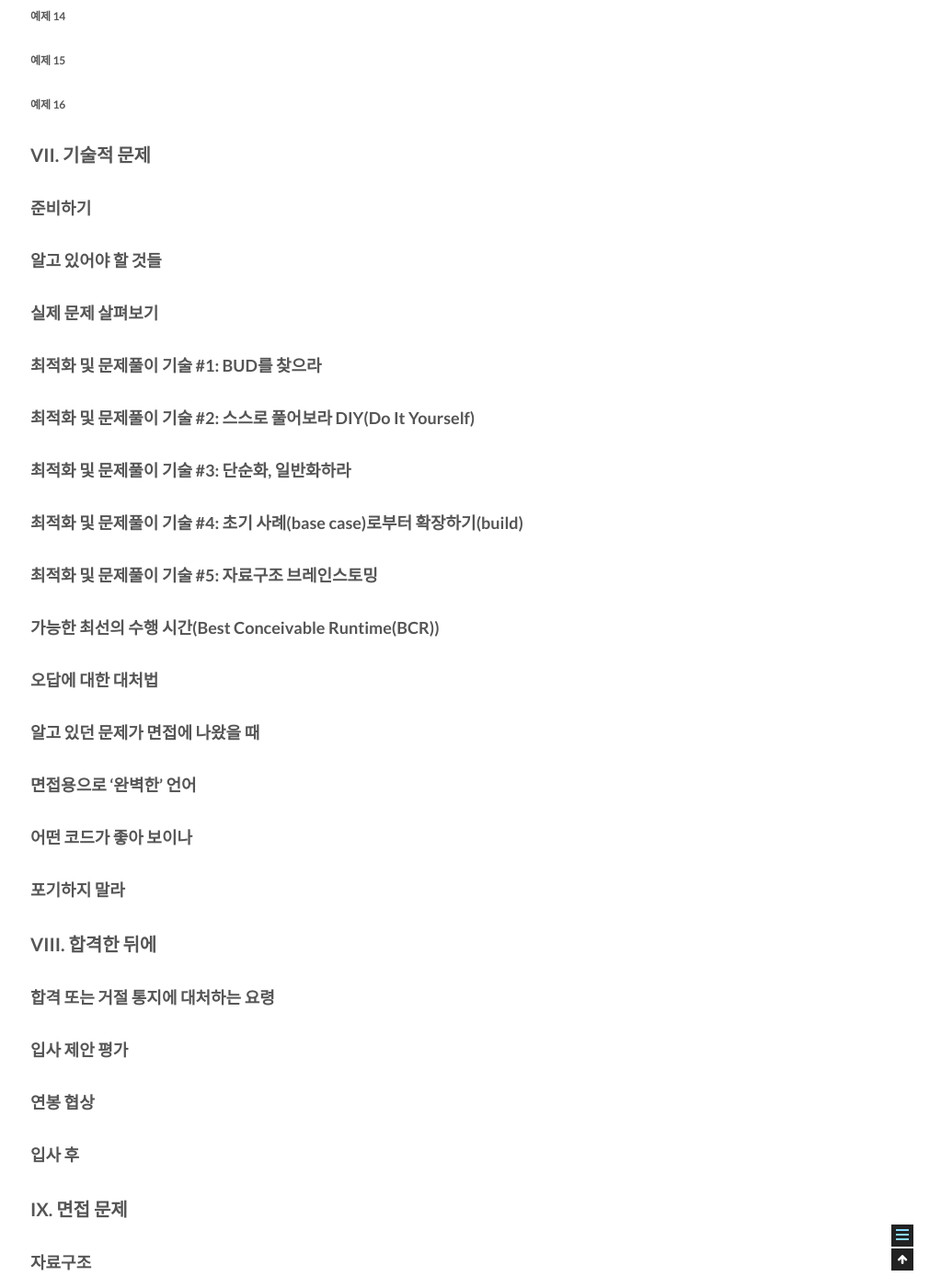
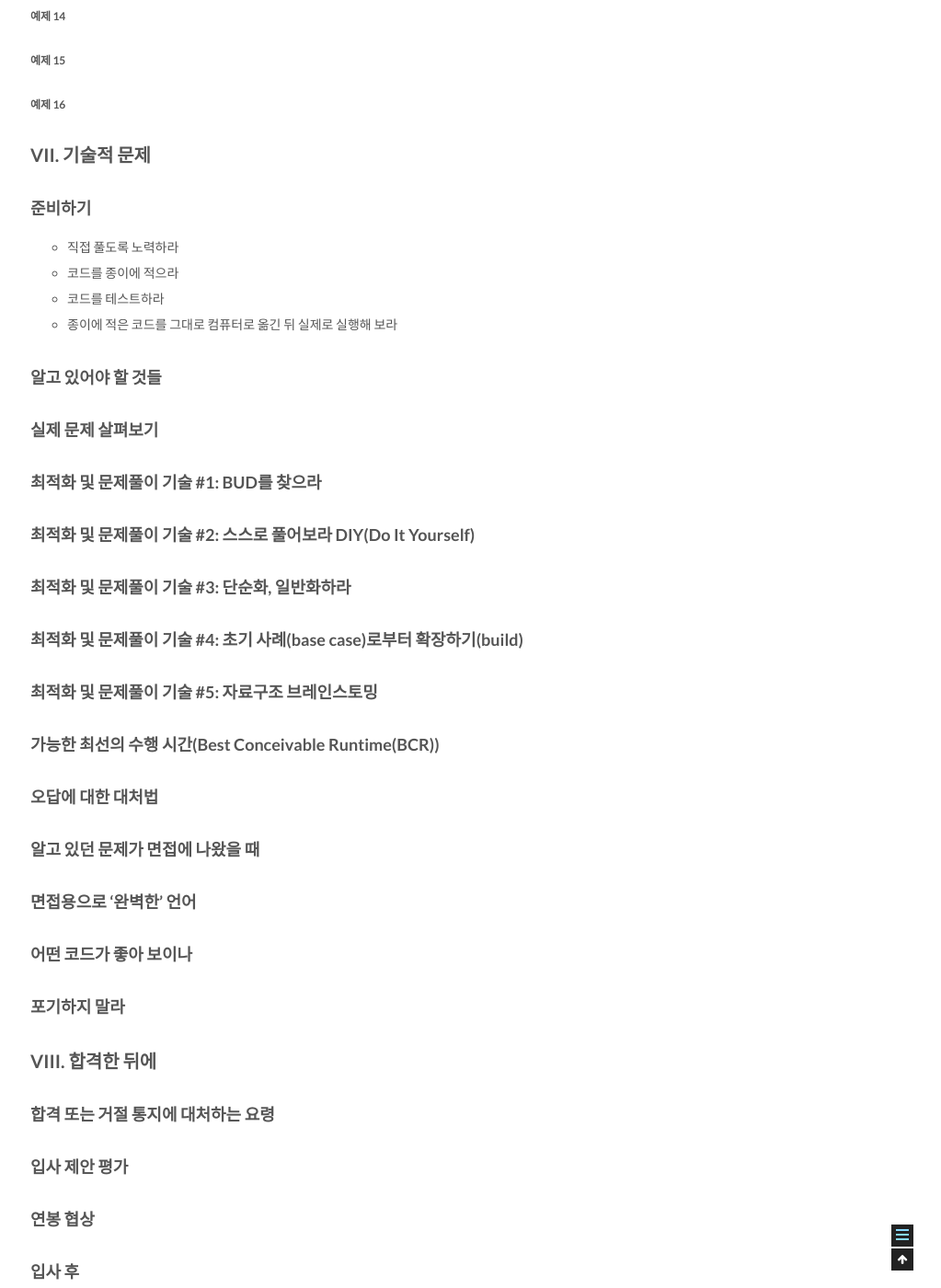
Before and after one commit to csj4032/csj4032.github.io, a Jekyll site: the page built from _posts/2018-05-09-코딩인터뷰완전분석.md, in a window 1280 px wide and 1400 px high, scrolled down 6612 px. Shown: the whole window at 92% size, without its empty margins (257-1280 px from the left). Built offline with Jekyll 4.4.1, drawn with Linux system fonts in a browser that asks for light colours; comment, search, counter and statistics services are not loaded; some of the changed text lies outside the part shown.

Commit message:
코딩 인터뷰 완전 분석 포스팅 수정

```diff
--- a/_posts/2018-05-09-코딩인터뷰완전분석.md
+++ b/_posts/2018-05-09-코딩인터뷰완전분석.md
@@ -254,6 +254,10 @@ void printUnorderedPairs(int[] arrayA, int[] arrayB) {
 ## VII. 기술적 문제
 
 ### 준비하기
+* 직접 풀도록 노력하라
+* 코드를 종이에 적으라
+* 코드를 테스트하라
+* 종이에 적은 코드를 그대로 컴퓨터로 옮긴 뒤 실제로 실행해 보라
 
 ### 알고 있어야 할 것들
 
```
Also changed, not shown: other parts of _posts/2018-05-09-코딩인터뷰완전분석.md (+1 -1 lines).
